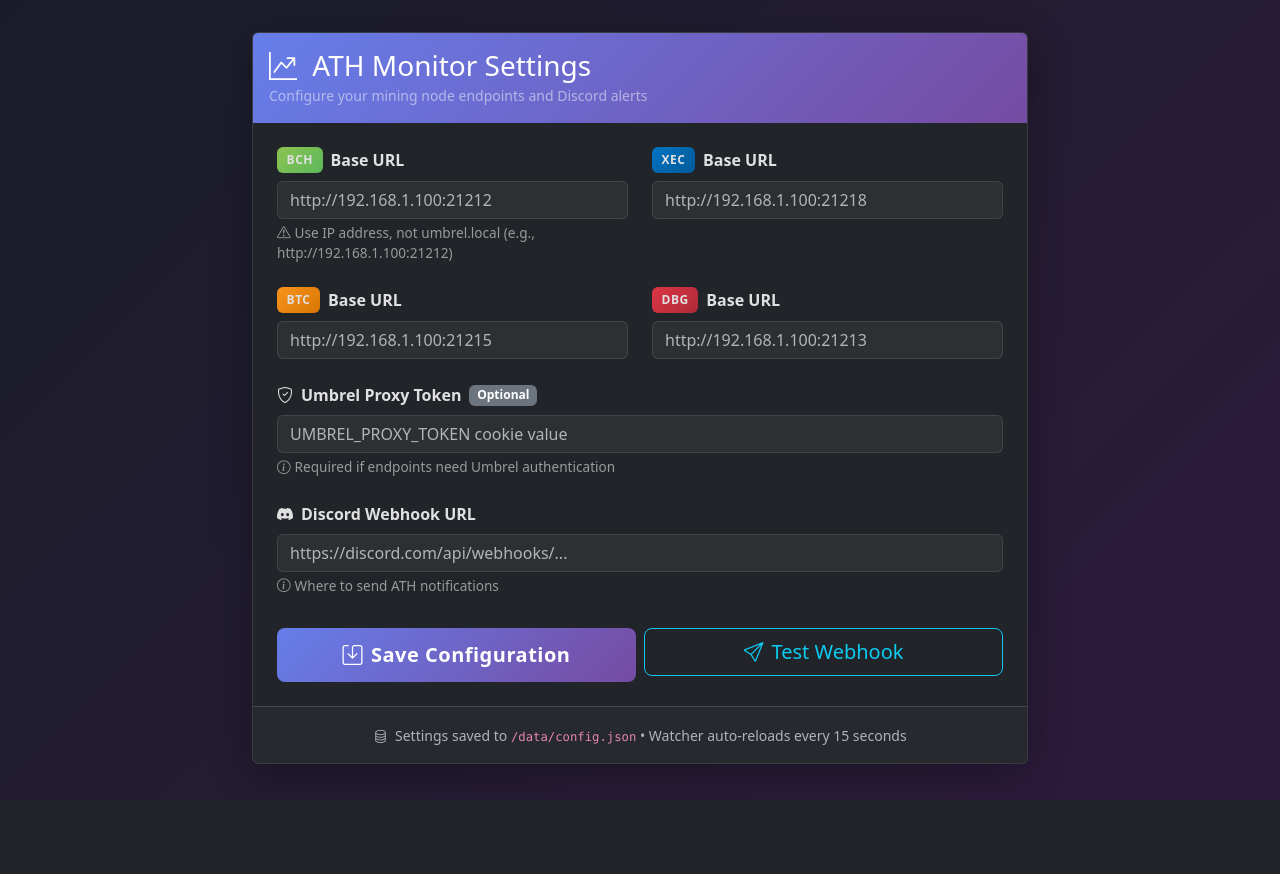
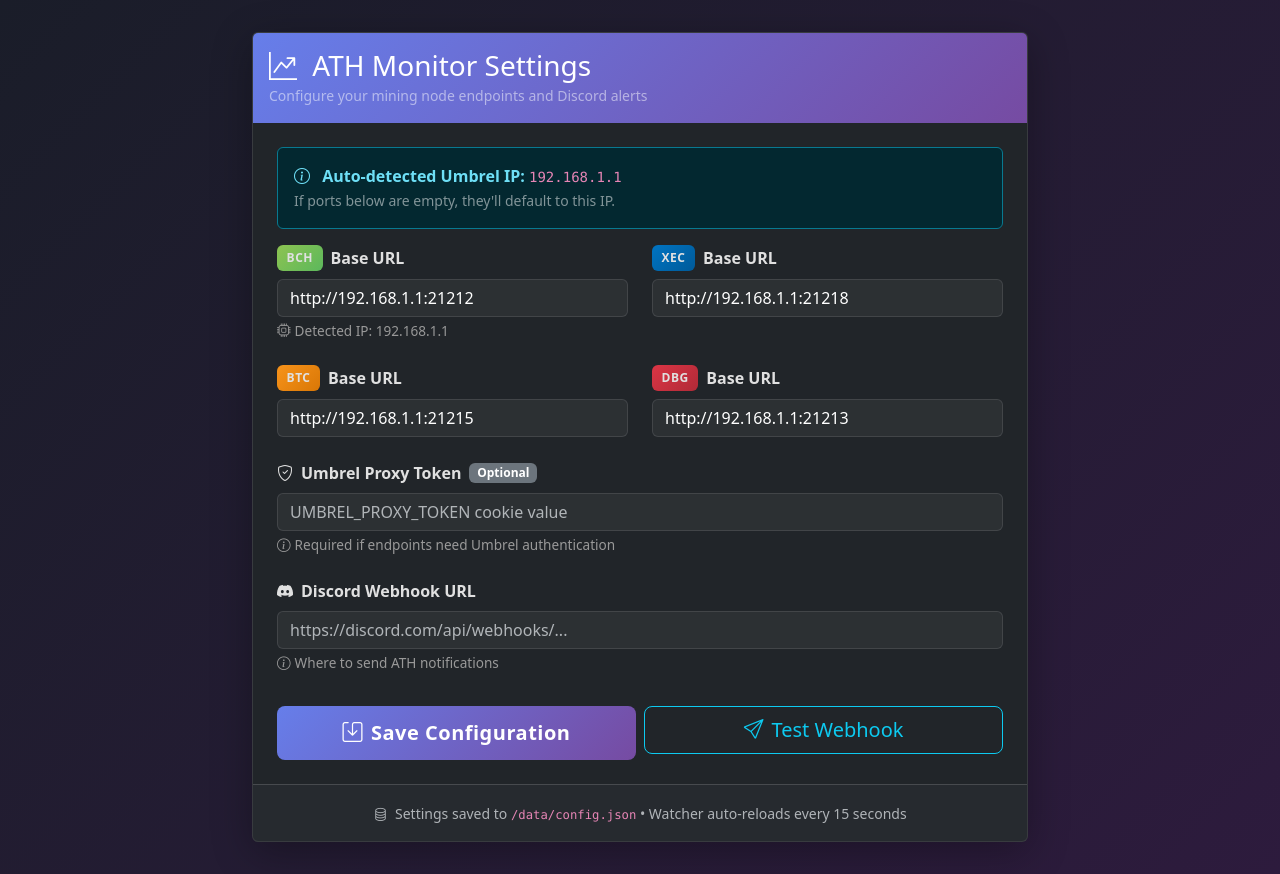
Before and after one commit to AkaCurtis/Axe-Webhooks, a Flask app: page / in a window 1280 px wide. Before the commit the page ends 800 px from the top, so only its background shows below. Run offline with Flask 3, Linux system fonts and the light colour scheme.

Commit message:
Add auto-detection of Umbrel host IP via Docker gateway (v0.5.0)

```diff
--- a/axe-webhooks/umbrel-app.yml
+++ b/axe-webhooks/umbrel-app.yml
@@ -4,7 +4,7 @@
 name: ATH Monitor
 tagline: Worker ATH Discord alerts
 category: Development
-version: "0.4.1"
+version: "0.5.0"
 port: 3456
 
 description: >-
@@ -15,7 +15,7 @@
 repo: https://github.com/AkaCurtis/Axe-Webhooks
 support: https://github.com/AkaCurtis/Axe-Webhooks/issues
 gallery: []
-releaseNotes: "Fixed: Use IP addresses instead of umbrel.local - Docker containers can't resolve mDNS hostnames."
+releaseNotes: "New: Auto-detects Umbrel host IP via Docker gateway - no manual IP entry needed!"
 dependencies: []
 path: ""
 defaultUsername: ""
--- a/axe-webhooks/web/app.py
+++ b/axe-webhooks/web/app.py
@@ -1,6 +1,8 @@
 import os
 import json
 import requests
+import socket
+import subprocess
 from datetime import datetime, timezone
 from flask import Flask, render_template, request, redirect, jsonify
 
@@ -9,12 +11,46 @@
 CONFIG_PATH = "/data/config.json"
 ADMIN_PASSWORD = os.getenv("ADMIN_PASSWORD", "").strip()
 
+def get_host_ip():
+    """Get the Docker host IP (gateway) where Umbrel is running"""
+    try:
+        # Try to get default gateway (Docker host)
+        result = subprocess.run(
+            ["ip", "route", "show", "default"],
+            capture_output=True,
+            text=True,
+            timeout=2
+        )
+        if result.returncode == 0:
+            # Parse output like: "default via 172.17.0.1 dev eth0"
+            parts = result.stdout.split()
+            if "via" in parts:
+                gateway_ip = parts[parts.index("via") + 1]
+                return gateway_ip
+    except Exception:
+        pass
+
+    # Fallback: try to detect by connecting to external host
+    try:
+        with socket.socket(socket.AF_INET, socket.SOCK_DGRAM) as s:
+            s.connect(("8.8.8.8", 80))
+            local_ip = s.getsockname()[0]
+            # Gateway is typically .1 in the same subnet
+            parts = local_ip.split(".")
+            parts[-1] = "1"
+            return ".".join(parts)
+    except Exception:
+        pass
+
+    return "192.168.1.1"  # Final fallback
+
 def load_config():
+    host_ip = get_host_ip()
     defaults = {
-        "bch_base": "",
-        "xec_base": "",
-        "btc_base": "",
-        "dbg_base": "",
+        "bch_base": f"http://{host_ip}:21212",
+        "xec_base": f"http://{host_ip}:21218",
+        "btc_base": f"http://{host_ip}:21215",
+        "dbg_base": f"http://{host_ip}:21213",
         "proxy_token": "",
         "discord_webhook": "",
     }
@@ -22,7 +58,10 @@
         with open(CONFIG_PATH, "r", encoding="utf-8") as f:
             data = json.load(f)
         if isinstance(data, dict):
-            defaults.update(data)
+            # Only use defaults for empty/missing values
+            for key in defaults:
+                if key in data and data[key]:
+                    defaults[key] = data[key]
     except Exception:
         pass
     return defaults
@@ -42,7 +81,8 @@
     pw = request.args.get("pw", "")
     needs_pw = ADMIN_PASSWORD and not check_password(pw)
     cfg = load_config()
-    return render_template("index.html", cfg=cfg, needs_pw=needs_pw)
+    detected_ip = get_host_ip()
+    return render_template("index.html", cfg=cfg, needs_pw=needs_pw, detected_ip=detected_ip)
 
 @app.route("/save", methods=["POST"])
 def save():
--- a/axe-webhooks/web/templates/index.html
+++ b/axe-webhooks/web/templates/index.html
@@ -98,6 +98,12 @@
           </div>
         {% endif %}
 
+        <div class="alert alert-info">
+          <i class="bi bi-info-circle me-2"></i>
+          <strong>Auto-detected Umbrel IP:</strong> <code>{{ detected_ip }}</code>
+          <br><small class="text-white-50">If ports below are empty, they'll default to this IP.</small>
+        </div>
+
         <form method="post" action="/save">
           {% if needs_pw %}
             <div class="mb-4">
@@ -113,9 +119,9 @@
               <label class="form-label">
                 <span class="crypto-badge badge-bch">BCH</span> Base URL
               </label>
-              <input name="bch_base" value="{{ cfg.bch_base }}" class="form-control" placeholder="http://192.168.1.100:21212"/>
+              <input name="bch_base" value="{{ cfg.bch_base }}" class="form-control" placeholder="http://{{ detected_ip }}:21212"/>
               <div class="hint-text">
-                <i class="bi bi-exclamation-triangle me-1"></i>Use IP address, not umbrel.local (e.g., http://192.168.1.100:21212)
+                <i class="bi bi-cpu me-1"></i>Detected IP: {{ detected_ip }}
               </div>
             </div>
 
@@ -123,21 +129,21 @@
               <label class="form-label">
                 <span class="crypto-badge badge-xec">XEC</span> Base URL
               </label>
-              <input name="xec_base" value="{{ cfg.xec_base }}" class="form-control" placeholder="http://192.168.1.100:21218"/>
+              <input name="xec_base" value="{{ cfg.xec_base }}" class="form-control" placeholder="http://{{ detected_ip }}:21218"/>
             </div>
 
             <div class="col-md-6">
               <label class="form-label">
                 <span class="crypto-badge badge-btc">BTC</span> Base URL
               </label>
-              <input name="btc_base" value="{{ cfg.btc_base }}" class="form-control" placeholder="http://192.168.1.100:21215"/>
+              <input name="btc_base" value="{{ cfg.btc_base }}" class="form-control" placeholder="http://{{ detected_ip }}:21215"/>
             </div>
 
             <div class="col-md-6">
               <label class="form-label">
                 <span class="crypto-badge badge-dbg">DBG</span> Base URL
               </label>
-              <input name="dbg_base" value="{{ cfg.dbg_base }}" class="form-control" placeholder="http://192.168.1.100:21213"/>
+              <input name="dbg_base" value="{{ cfg.dbg_base }}" class="form-control" placeholder="http://{{ detected_ip }}:21213"/>
             </div>
           </div>
 
```
